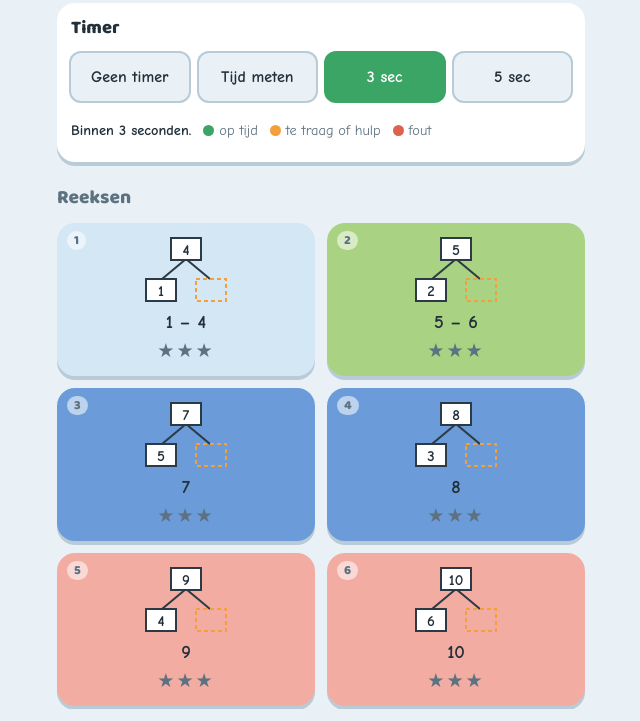
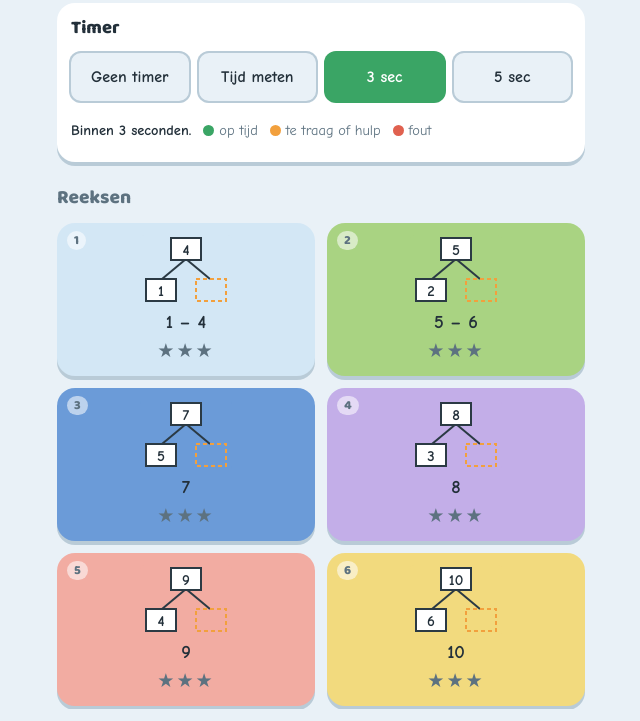
Before and after one commit to miklasg/splitskaartjes, a plain HTML site: page index.html in a window 1280 px wide. Shown: the part 79-800 px from the top of the page, without its empty margins (319-959 px from the left). Drawn offline with Linux system fonts and the light colour scheme; a web font is replaced by a local one.

Commit message:
Eigen kleur voor 8 en 10; mixen in turkoois, roze en oranje
Co-Authored-By: Claude Opus 5.5 <noreply@anthropic.com>
Claude-Session: https://claude.ai/code/session_01CED6npmJrkV6CXxurbMUXg

```diff
--- a/index.html
+++ b/index.html
@@ -164,9 +164,9 @@ button:focus-visible { outline: 4px solid var(--accent); outline-offset: 3px; }
   display: flex; align-items: center; gap: 10px; background: var(--key); box-shadow: 0 4px 0 var(--key-shadow); }
 .bigbtn.primary { background: var(--good); color: #fff; box-shadow: 0 4px 0 #22764a; }
 .bigbtn svg { width: 30px; height: 30px; fill: none; stroke: currentColor; stroke-width: 2.8; stroke-linecap: round; stroke-linejoin: round; }
-:root { --c-navy: #6b9bd8; --c-blue: #d3e7f5; --c-green: #a9d382; --c-red: #f2aca2; --c-purple: #c3aee8; --c-yellow: #f2da7e; --c-teal: #8fd6cc; }
-@media (prefers-color-scheme: dark) { :root:not([data-theme="light"]) { --c-navy: #1f3c6e; --c-blue: #3b5b6e; --c-green: #34522c; --c-red: #5e302c; --c-purple: #46345f; --c-yellow: #5a4c17; --c-teal: #1d4b46; } }
-:root[data-theme="dark"] { --c-navy: #1f3c6e; --c-blue: #3b5b6e; --c-green: #34522c; --c-red: #5e302c; --c-purple: #46345f; --c-yellow: #5a4c17; --c-teal: #1d4b46; }
+:root { --c-navy: #6b9bd8; --c-blue: #d3e7f5; --c-green: #a9d382; --c-red: #f2aca2; --c-purple: #c3aee8; --c-yellow: #f2da7e; --c-teal: #8fd6cc; --c-pink: #f2b5da; --c-orange: #f7c590; }
+@media (prefers-color-scheme: dark) { :root:not([data-theme="light"]) { --c-navy: #1f3c6e; --c-blue: #3b5b6e; --c-green: #34522c; --c-red: #5e302c; --c-purple: #46345f; --c-yellow: #5a4c17; --c-teal: #1d4b46; --c-pink: #5a2a4a; --c-orange: #5f3d1a; } }
+:root[data-theme="dark"] { --c-navy: #1f3c6e; --c-blue: #3b5b6e; --c-green: #34522c; --c-red: #5e302c; --c-purple: #46345f; --c-yellow: #5a4c17; --c-teal: #1d4b46; --c-pink: #5a2a4a; --c-orange: #5f3d1a; }
 .lvl .diff { display: flex; gap: 4px; min-height: 1.4em; align-items: center; }
 .lvl .diff i { width: 12px; height: 12px; border-radius: 50%; box-shadow: inset 0 0 0 2px var(--muted); }
 .lvl .diff i.on { background: var(--ink); box-shadow: none; }
@@ -294,7 +294,7 @@ canvas#confetti { position: fixed; inset: 0; width: 100%; height: 100%; pointer-
 // Whenever the app opens or comes back to the front, ask the server for the current version
 // (bypassing the cache) and reload once if it is newer than this copy.
 (() => {
-  const VERSION = "202611182217";
+  const VERSION = "202611182221";
   let busy = false;
   async function checkUpdate() {
     if (busy || !/^https?:/.test(location.protocol)) return;
@@ -318,19 +318,19 @@ canvas#confetti { position: fixed; inset: 0; width: 100%; height: 100%; pointer-
   // ---------- Reeksen ----------
   // Colours per series, see colorOf.
   // ask: which box is empty. 'r' right, 'l' left, 't' top (the total)
-  // School card colours: light blue 1-4, green 5-6, dark blue 7-8, red 9-10.
-  // The mixes have no school colour, so each gets its own: purple, yellow, teal.
-  const colorOf = total => total <= 4 ? "blue" : total <= 6 ? "green" : total <= 8 ? "navy" : "red";
+  // Every series its own colour: light blue 1-4, green 5-6, dark blue 7, purple 8, red 9, yellow 10.
+  // The mixes each get another one: teal, pink, orange.
+  const colorOf = total => total <= 4 ? "blue" : total <= 6 ? "green" : ({ 7: "navy", 8: "purple", 9: "red", 10: "yellow" })[total];
   const LEVELS = [
     { id: "s1", kind: "serie", tag: "1 – 4",  min: 1, max: 4,  ask: ["r"], color: "blue",  sample: [4, 1, 3] },
     { id: "s2", kind: "serie", tag: "5 – 6",  min: 5, max: 6,  ask: ["r"], color: "green", sample: [5, 2, 3] },
     { id: "s7",  kind: "serie", tag: "7",  min: 7,  max: 7,  ask: ["r"], color: "navy", sample: [7, 5, 2] },
-    { id: "s8",  kind: "serie", tag: "8",  min: 8,  max: 8,  ask: ["r"], color: "navy", sample: [8, 3, 5] },
+    { id: "s8",  kind: "serie", tag: "8",  min: 8,  max: 8,  ask: ["r"], color: "purple", sample: [8, 3, 5] },
     { id: "s9",  kind: "serie", tag: "9",  min: 9,  max: 9,  ask: ["r"], color: "red",  sample: [9, 4, 5] },
-    { id: "s10", kind: "serie", tag: "10", min: 10, max: 10, ask: ["r"], color: "red", sample: [10, 6, 4] },
-    { id: "m1", kind: "mix", color: "purple", diff: 1, tag: "1 – 6",  min: 1, max: 6,  ask: ["r"],           sample: [6, 2, 4] },
-    { id: "m2", kind: "mix", color: "yellow", diff: 2, tag: "1 – 10", min: 1, max: 10, ask: ["r"],           sample: [9, 4, 5] },
-    { id: "m3", kind: "mix", color: "teal", diff: 3, tag: "5 – 10", min: 5, max: 10, ask: ["l", "r", "t"], sample: [7, 3, 4], askShow: "t" },
+    { id: "s10", kind: "serie", tag: "10", min: 10, max: 10, ask: ["r"], color: "yellow", sample: [10, 6, 4] },
+    { id: "m1", kind: "mix", color: "teal", diff: 1, tag: "1 – 6",  min: 1, max: 6,  ask: ["r"],           sample: [6, 2, 4] },
+    { id: "m2", kind: "mix", color: "pink", diff: 2, tag: "1 – 10", min: 1, max: 10, ask: ["r"],           sample: [9, 4, 5] },
+    { id: "m3", kind: "mix", color: "orange", diff: 3, tag: "5 – 10", min: 5, max: 10, ask: ["l", "r", "t"], sample: [7, 3, 4], askShow: "t" },
   ];
   const MIX_ROUND = 10;
 
--- a/version.json
+++ b/version.json
@@ -1 +1 @@
-{"v":"202611182217"}
+{"v":"202611182221"}
```
